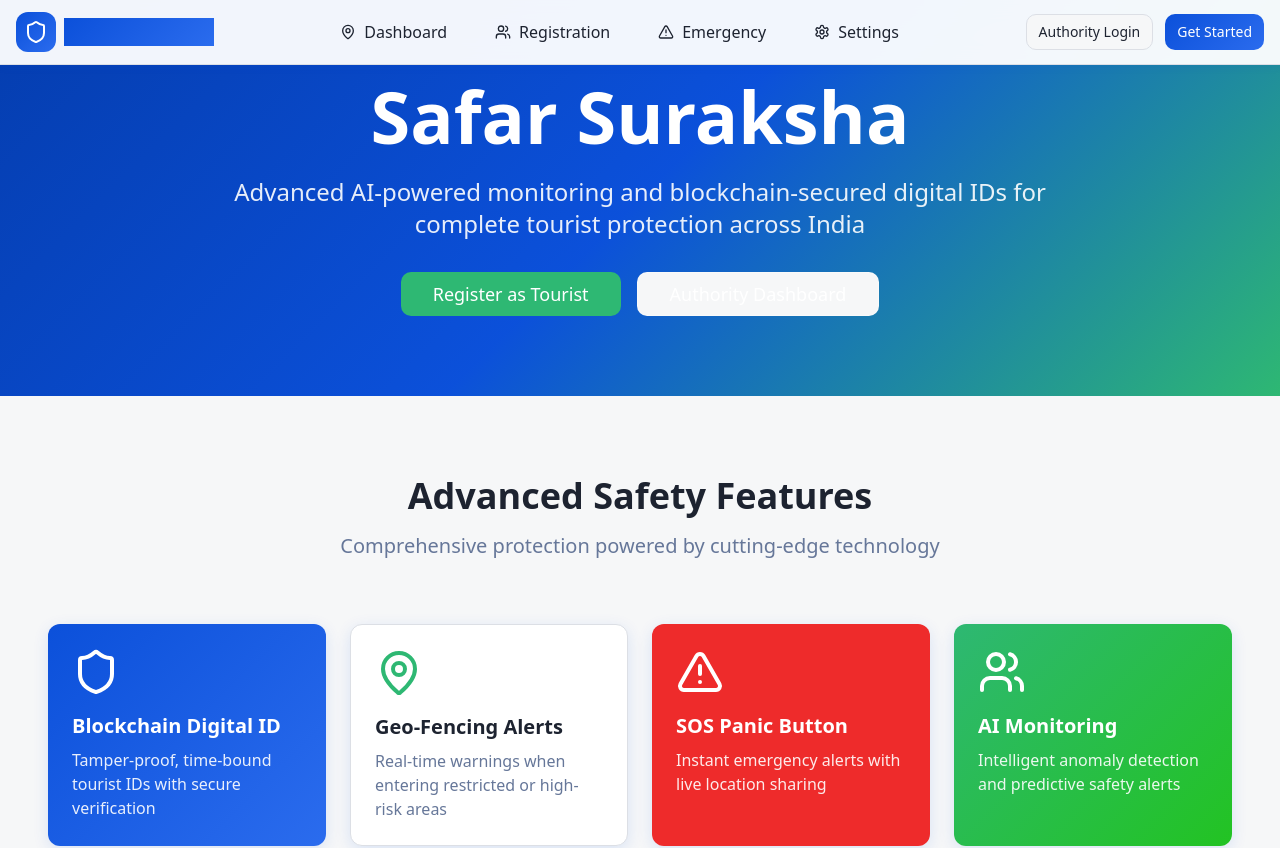
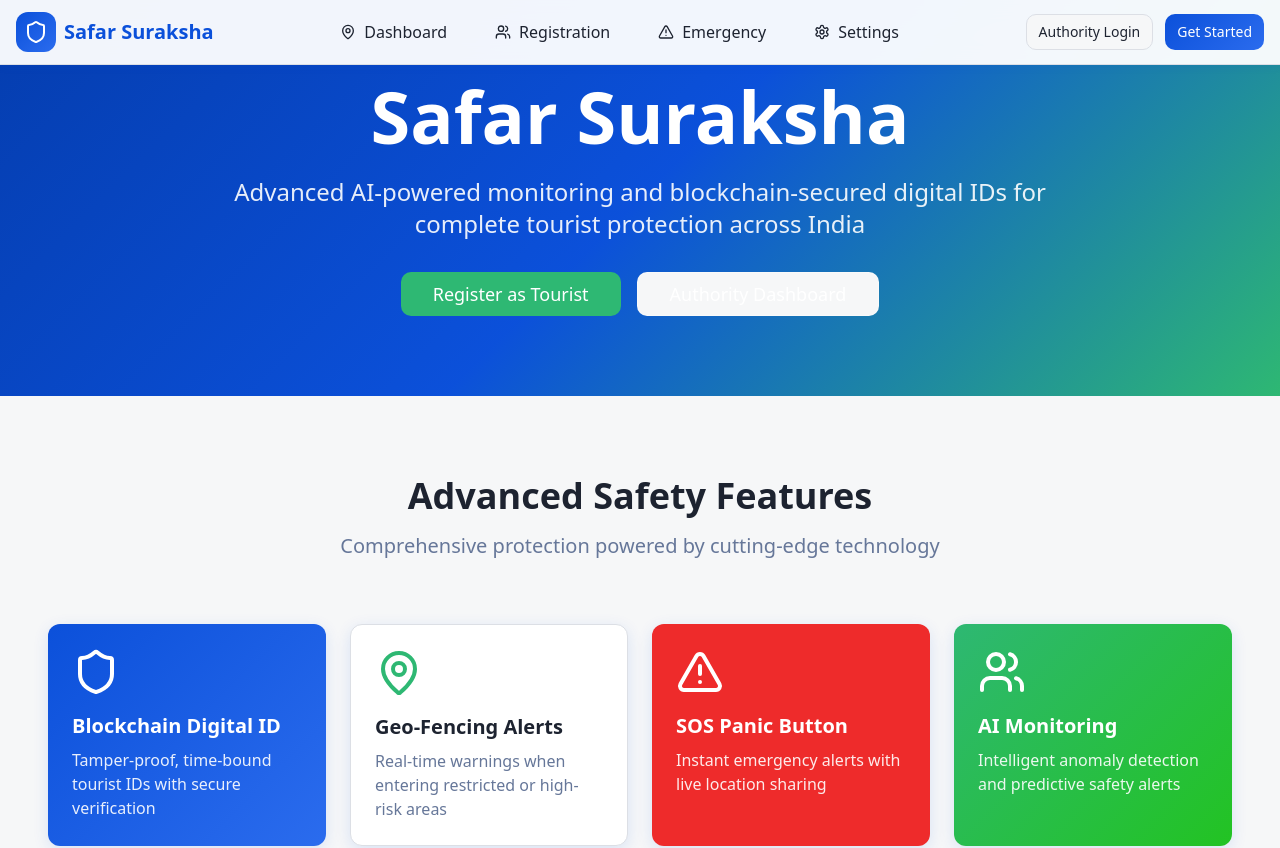
Before and after one commit to lightenexnv/Safar-Suraksha, a React (Vite) app: page / in a window 1280 px wide. Shown: the top 848 px of the page. Built offline with nearby package versions, Linux system fonts and the light colour scheme.

Commit message:
Add text to navigation
Added "Safar Suraksha" text to the navigation component.

```diff
--- a/src/components/Navigation.tsx
+++ b/src/components/Navigation.tsx
@@ -22,7 +22,7 @@ const Navigation = () => {
             <div className="p-2 gradient-primary rounded-lg">
               <Shield className="h-6 w-6 text-white" />
             </div>
-            <span className="text-xl font-bold gradient-primary bg-clip-text text-transparent">
+            <span className="text-xl font-bold text-primary">
               Safar Suraksha
             </span>
           </div>
```
